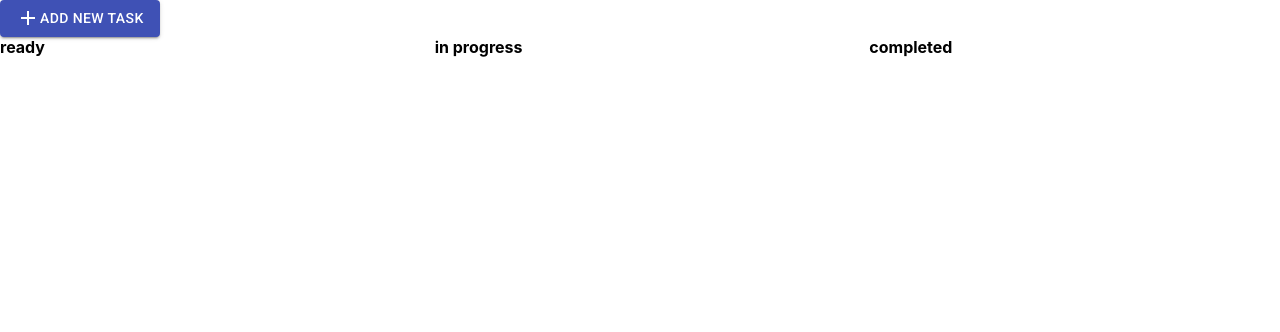
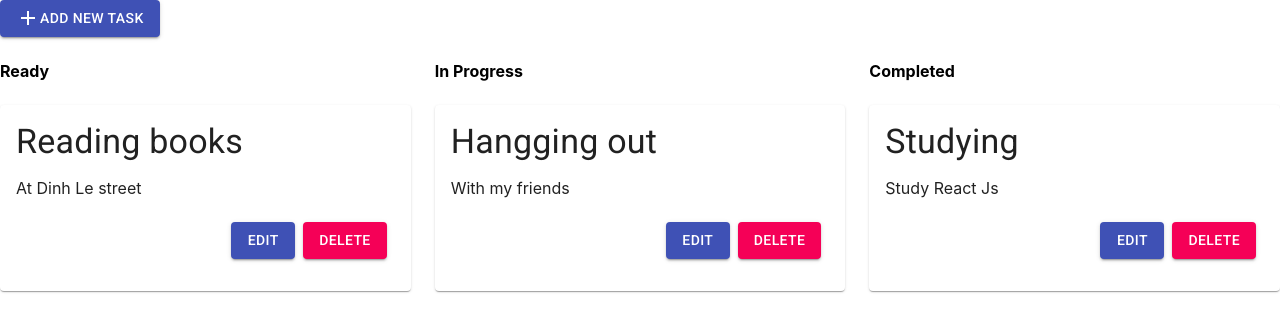
Before and after one commit to duyanh1992/redux-saga-practice, a React (Create React App) app: page / in a window 1280 px wide. Shown: the top 332 px of the page. Built offline with nearby package versions, Linux system fonts and the light colour scheme.

Commit message:
create-layout-2

```diff
--- /dev/null
+++ b/src/commons/Data/index.js
@@ -0,0 +1,20 @@
+export const tasks = [
+  {
+    id: 1,
+    status: 0,
+    title: 'Reading books',
+    description: 'At Dinh Le street',
+  },
+  {
+    id: 2,
+    status: 1,
+    title: 'Hangging out',
+    description: 'With my friends',
+  },
+  {
+    id: 3,
+    status: 2,
+    title: 'Studying',
+    description: 'Study React Js',
+  }
+];
--- a/src/components/TaskBoard.js
+++ b/src/components/TaskBoard.js
@@ -1,14 +1,57 @@
 import React, { Component } from 'react';
 import { Add } from '@material-ui/icons';
-import { Button, Grid } from '@material-ui/core';
+import {
+	Button,
+	Grid,
+	Card,
+	CardActions,
+	CardContent,
+	Typography,
+	Box
+} from '@material-ui/core';
 import { titles } from '../constants/titles';
+import { tasks } from '../commons/Data/index';
+import { withStyles } from '@material-ui/core';
+import styles from '../styles/TaskBoard';
 
 class TaskBoard extends Component {
+	renderTasks(value) {
+		return (
+			tasks.filter(task => task.status === value).map((task, value) => (
+				<Box mb={3} key={value}>
+					<Card>
+						<CardContent>
+							<Typography variant="h4">
+								{task.title}
+							</Typography>
+
+							<p>{task.description}</p>
+
+							<Box display="flex" justifyContent="flex-end">
+								<CardActions>
+										<Button variant="contained" color="primary">Edit</Button>
+										<Button variant="contained" color="secondary">Delete</Button>
+								</CardActions>
+							</Box>
+						</CardContent>
+					</Card>
+				</Box>
+			))
+		)
+	}
+
 	renderLayoutBlocks() {
+		const { classes } = this.props;
+
 		return (
 			titles.map((title, index) => (
 				<Grid item md={4} key={index}>
-					<b>{title.label}</b>
+					<Box mt={3} mb={3}>
+						<b className={classes.textCapitalize}>{title.label}</b>
+					</Box>
+
+					{this.renderTasks(title.value)}
+
 				</Grid>
 				)
 			)
@@ -30,4 +73,4 @@ class TaskBoard extends Component {
 	}
 }
 
-export default TaskBoard;
+export default withStyles(styles)(TaskBoard);
--- /dev/null
+++ b/src/styles/TaskBoard.js
@@ -0,0 +1,9 @@
+const styles = () => (
+  {
+    textCapitalize: {
+      textTransform: 'capitalize'
+    }
+  }
+);
+
+export default styles;
```
Also changed, not shown: 1 other file (tests, documents, lock files or other folders).
